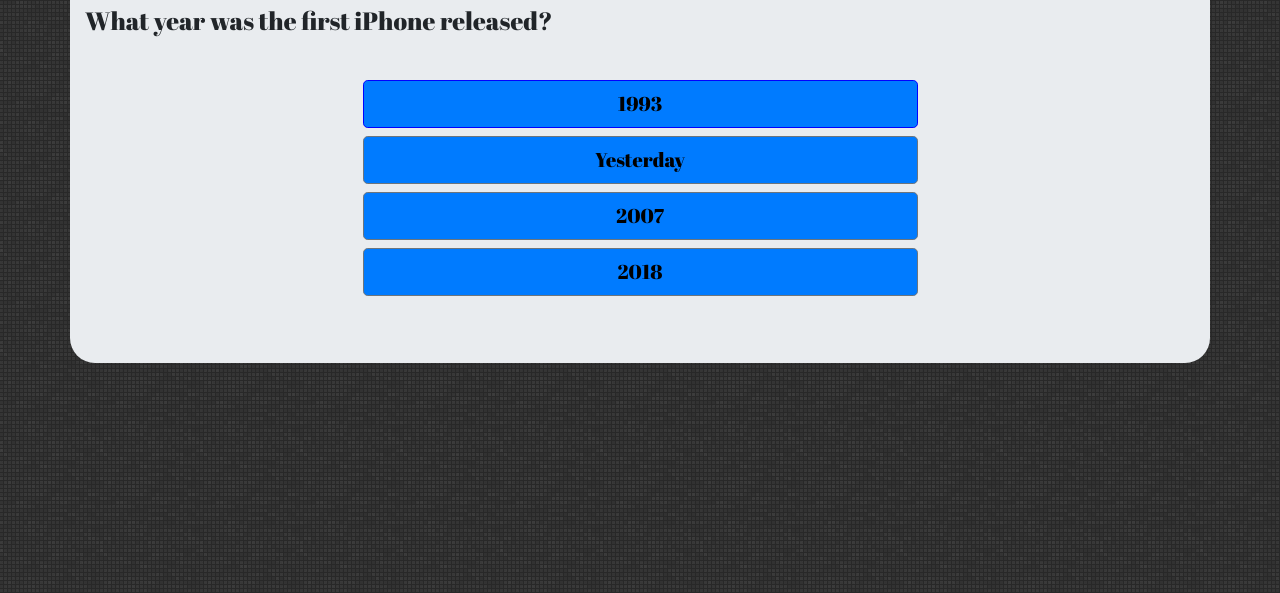
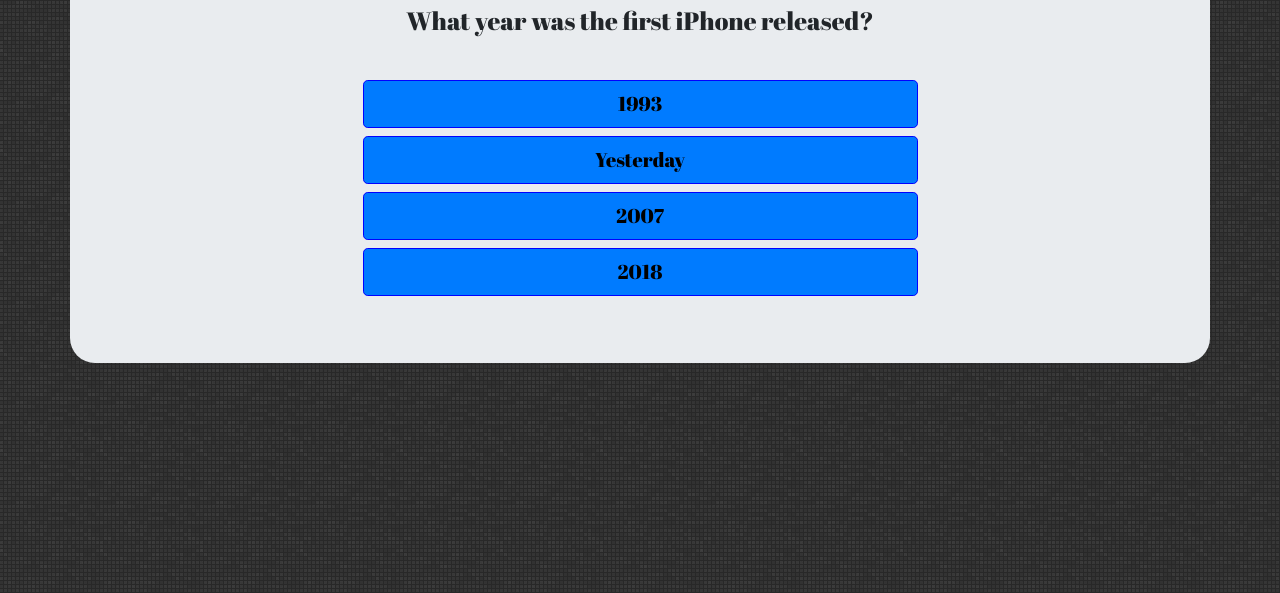
Before and after one commit to jose408510/triviaGame, a plain HTML site: page index.html in a window 1280 px wide. Both pictures are taken after a click on the button "Start". Shown: the part 207-800 px from the top of the page. Drawn offline with nearby package versions, Linux system fonts and the light colour scheme.

Commit message:
new Fixes

```diff
--- a/assets/css/style.css
+++ b/assets/css/style.css
@@ -32,7 +32,7 @@ body{
     display: none;
 }
 #questions{
-display: none;
+/* display: none; */
 font-size: 25px;
-
+text-align: center;
 }
--- a/assets/javascript/app.js
+++ b/assets/javascript/app.js
@@ -2,33 +2,45 @@ var myQuestion = [
     {// 1st
     question: "What year was the first iPhone released?",
     choices:["1993","Yesterday","2007","2018"],
-    answer: 3
+    answer: 2
 },
     {// 2nd question
     question: "Who is the Main character in the Dark Knight?",
     choices: ["Luke Skywalker","Batman","The Joker", "Obama"],
-    answer: 2
+    answer: 1
 },
     {// 3rd
     question:"Who won the NBA championship last year?",
     choices:["The Warriors","The Lakers","Barcelona","The Cavs"],
-    answer: 1
+    answer: 0
 },
     {// 4th
     question:"Who is the CEO of Facebook ?",
     choices:["Jerry Brown","Mark Zuckaberg","Ironman","Oprah"],
-    answer: 2
+    answer: 1
 },
     {// 5th
     question:"Which of the four Cars is the fastest in the quarter mile?",
     choices:["Model S P100D","Dodge SRT 8","Prius","Rimac"],
-    answer: 4
+    answer: 3
     }];
 
-    var time = 120;
+    var questionCounter = 0;
+    var wins =0;
+    var timer = 100;
     var timeCounter;
     var wrongAnswer = false ;
+
+
+
+
 function timer(){
+    timer--;
+    $('#timer').text("Time Remaning " + timer);
+    if(timer === 0){
+        clearInterval(timeCounter);
+        console.log(timer)
+    }
 
 }
 
@@ -37,54 +49,25 @@ $('#theClick').on("click", function(){
  alert("Get Ready Too Play");
  $('#theClick').remove();
  $('#choices').show();
+ $('#questions').html(myQuestion[0].question);
+timeCounter = setInterval(timer, 1000);
 })
 
-// the first question
-// function myQuest(firstOne){
-//     var questionText = $('<p>').text(firstOne.myQuestion[0]);
-//     $('#questions').append(questionText);
-//     $("#questions").show('helo');
-// }
+// question show
+// ('#questions').
+// $('#questions').show(myQuestion[0].question, function(){
+//     var letsTry = myQuestion[0].question;
+//     letsTry = $('#questions').text(letsTry);
+//     })
 
-$('#questions').show(myQuestion[0].question, function(){
-    var letsTry = myQuestion[0].question;
-    letsTry = $('#questions').text(letsTry);
+// the choices for the questions
+for(var i = 0 ; i < myQuestion[questionCounter].choices.length; i++){
+    $("#choices").append('<button type="button" class="btn btn-primary btn-lg btn-block" value='+i+'>'+myQuestion[questionCounter].choices[i]+'</button>');
+    $('.btn').on('click', function(){
+        var value = $(this).attr("value");
+        if(value === myQuestion[0].answer){
+        wins++;
+        }
+        console.log(value);
     })
-
-
-
-
-
-$('#button1').show(myQuestion[0].choices[0], function(){
-var newPress = myQuestion[0].choices[0];
-newPress = $('#button1').html(newPress);
-console.log(newPress);
-})
-
-$('#button2').show(myQuestion[0].choices[1], function(){
-var secondPress = myQuestion[0].choices[1];
-secondPress = $('#button2').html(secondPress);
-console.log(secondPress);
-})
-
-$('#button3').show(myQuestion[0].choices[2], function(){
-var thirdPress = myQuestion[0].choices[2];
-thirdPress = $('#button3').html(thirdPress);
-console.log(thirdPress);
-})
-
-$('#button4').show(myQuestion[0].choices[3], function(){
-    var fourthPress = myQuestion[0].choices[3];
-    fourthPress = $('#button4').html(fourthPress);
-    console.log(fourthPress);
-})
-
-
-
-
-
-// $("#questions").text(myQuestion.question[0]);
-
-// for(var i = 0; i < choices.lenght; i++){
-//  choices(i).html('#button1');
-// }
+}
--- a/index.html
+++ b/index.html
@@ -13,7 +13,7 @@
 <body>
         <div class="jumbotron jumbotron-fluid">
                 <div class="container">
-                  <h1 class="display-4">Trivia Game!!</h1>
+                  <h1 class="display-4">Trivia Game!!</h1>  <span id="timer"></span>
             <div>
             <button type="button" class="btn btn-primary btn-lg btn-block" id="theClick">Start</button>
             </div>
@@ -21,10 +21,7 @@
 
           </p>
             <div id="choices">
-                <button type="button" class="btn btn-primary btn-lg btn-block"   id="button1"></button>
-                <button type="button" class="btn btn-secondary btn-lg btn-block" id="button2"></button>
-                <button type="button" class="btn btn-secondary btn-lg btn-block" id="button3"></button>
-                <button type="button" class="btn btn-secondary btn-lg btn-block" id="button4"></button>
+
                 </div>
               </div>
                 </div>
```
Also changed, not shown: assets/images/batman.jpg (added), assets/images/mark.jpg (added), assets/images/rimac.jpg (added), assets/images/warriors.jpg (added), 3 other files.
